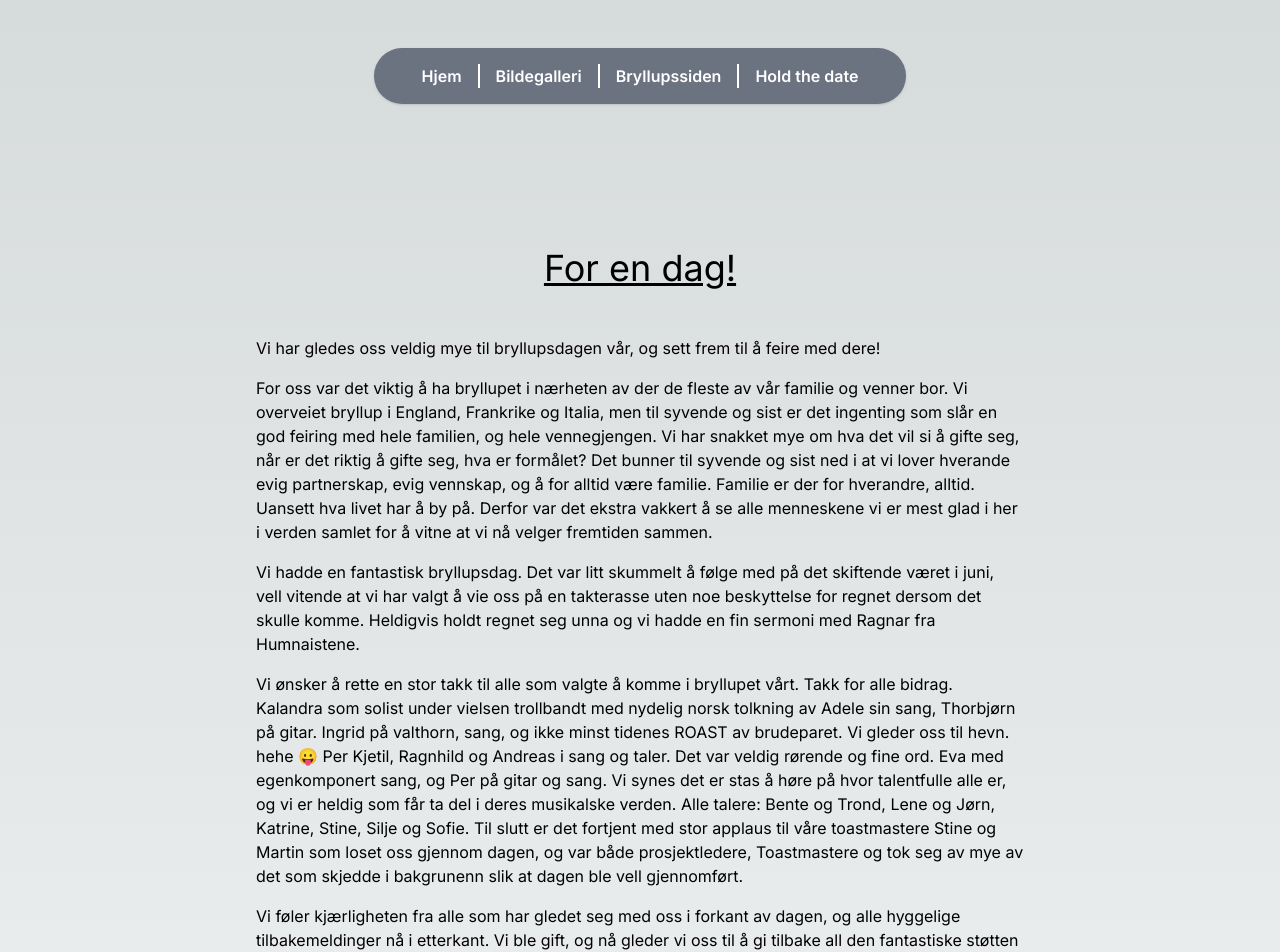
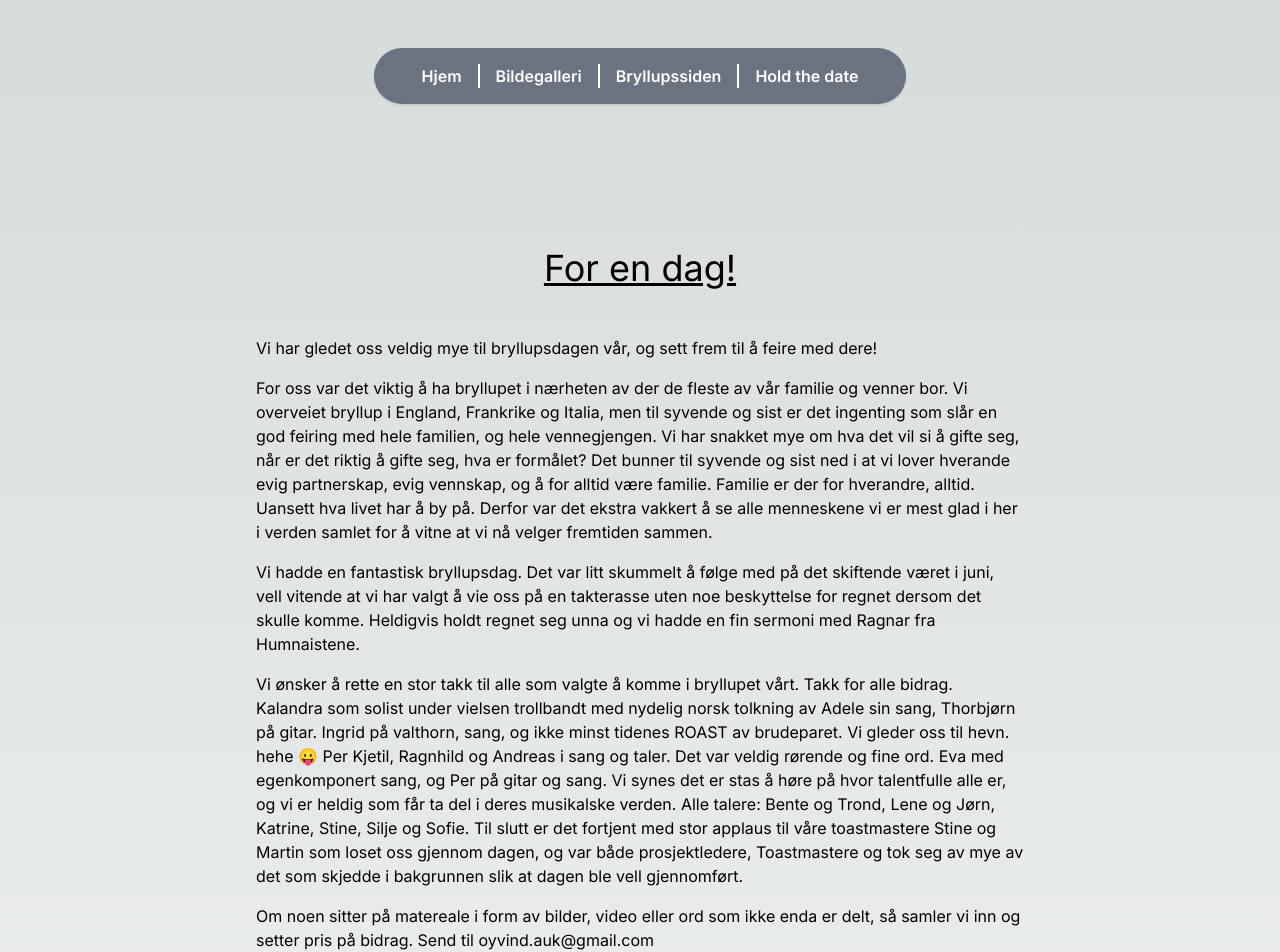
Before and after one commit to aukoyy/saraogoyvind, a Next.js app: page / in a window 1280 px wide. Shown: the top 952 px of the page. Built offline with nearby package versions, Linux system fonts and the light colour scheme.

Commit message:
More text

```diff
--- a/src/app/takketekst.ts
+++ b/src/app/takketekst.ts
@@ -1,8 +1,9 @@
 export const thankYouParagraphs = [
-  'Vi har gledes oss veldig mye til bryllupsdagen vår, og sett frem til å feire med dere!',
+  'Vi har gledet oss veldig mye til bryllupsdagen vår, og sett frem til å feire med dere!',
   'For oss var det viktig å ha bryllupet i nærheten av der de fleste av vår familie og venner bor. Vi overveiet bryllup i England, Frankrike og Italia, men til syvende og sist er det ingenting som slår en god feiring med hele familien, og hele vennegjengen. Vi har snakket mye om hva det vil si å gifte seg, når er det riktig å gifte seg, hva er formålet? Det bunner til syvende og sist ned i at vi lover hverande evig partnerskap, evig vennskap, og å for alltid være familie. Familie er der for hverandre, alltid. Uansett hva livet har å by på. Derfor var det ekstra vakkert å se alle menneskene vi er mest glad i her i verden samlet for å vitne at vi nå velger fremtiden sammen.',
   'Vi hadde en fantastisk bryllupsdag. Det var litt skummelt å følge med på det skiftende været i juni, vell vitende at vi har valgt å vie oss på en takterasse uten noe beskyttelse for regnet dersom det skulle komme. Heldigvis holdt regnet seg unna og vi hadde en fin sermoni med Ragnar fra Humnaistene.',
-  'Vi ønsker å rette en stor takk til alle som valgte å komme i bryllupet vårt. Takk for alle bidrag. Kalandra som solist under vielsen trollbandt med nydelig norsk tolkning av Adele sin sang, Thorbjørn på gitar. Ingrid på valthorn, sang, og ikke minst tidenes ROAST av brudeparet. Vi gleder oss til hevn. hehe 😛 Per Kjetil, Ragnhild og Andreas i sang og taler. Det var veldig rørende og fine ord. Eva med egenkomponert sang, og Per på gitar og sang. Vi synes det er stas å høre på hvor talentfulle alle er, og vi er heldig som får ta del i deres musikalske verden. Alle talere: Bente og Trond, Lene og Jørn, Katrine, Stine, Silje og Sofie. Til slutt er det fortjent med stor applaus til våre toastmastere Stine og Martin som loset oss gjennom dagen, og var både prosjektledere, Toastmastere og tok seg av mye av det som skjedde i bakgrunenn slik at dagen ble vell gjennomført.',
+  'Vi ønsker å rette en stor takk til alle som valgte å komme i bryllupet vårt. Takk for alle bidrag. Kalandra som solist under vielsen trollbandt med nydelig norsk tolkning av Adele sin sang, Thorbjørn på gitar. Ingrid på valthorn, sang, og ikke minst tidenes ROAST av brudeparet. Vi gleder oss til hevn. hehe 😛 Per Kjetil, Ragnhild og Andreas i sang og taler. Det var veldig rørende og fine ord. Eva med egenkomponert sang, og Per på gitar og sang. Vi synes det er stas å høre på hvor talentfulle alle er, og vi er heldig som får ta del i deres musikalske verden. Alle talere: Bente og Trond, Lene og Jørn, Katrine, Stine, Silje og Sofie. Til slutt er det fortjent med stor applaus til våre toastmastere Stine og Martin som loset oss gjennom dagen, og var både prosjektledere, Toastmastere og tok seg av mye av det som skjedde i bakgrunnen slik at dagen ble vell gjennomført.',
+  'Om noen sitter på matereale i form av bilder, video eller ord som ikke enda er delt, så samler vi inn og setter pris på bidrag. Send til oyvind.auk@gmail.com',
   'Vi føler kjærligheten fra alle som har gledet seg med oss i forkant av dagen, og alle hyggelige tilbakemeldinger nå i etterkant. Vi ble gift, og nå gleder vi oss til å gi tilbake all den fantastiske støtten vi har fått i oppløpet til bryllupet.',
   'Vi har laget et bildegalleri med bilder fra dagen. Klikk på knappen under og gjennopplev dagen gjennom kameralinsen!',
   'Alle bilder er tatt av Golden Productions.',
```
